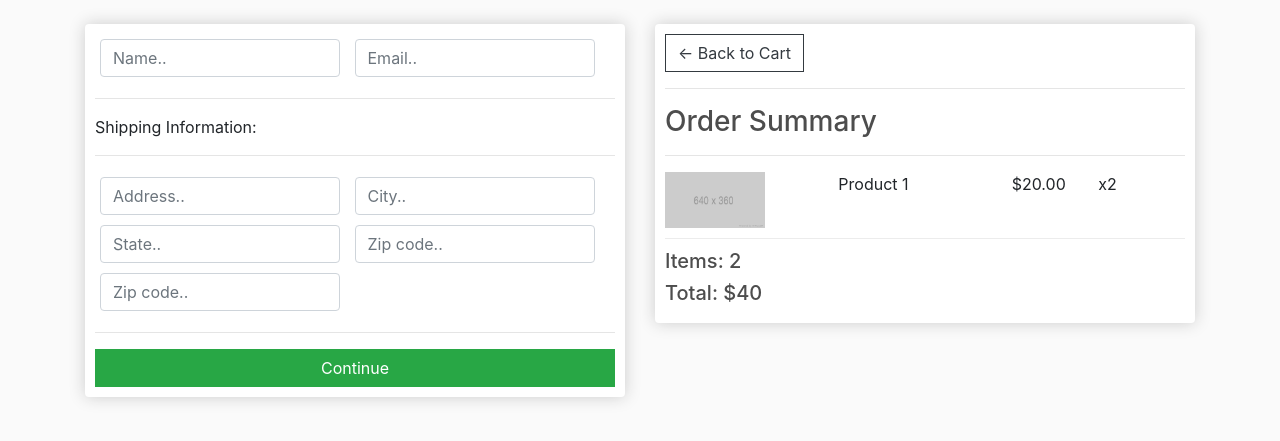
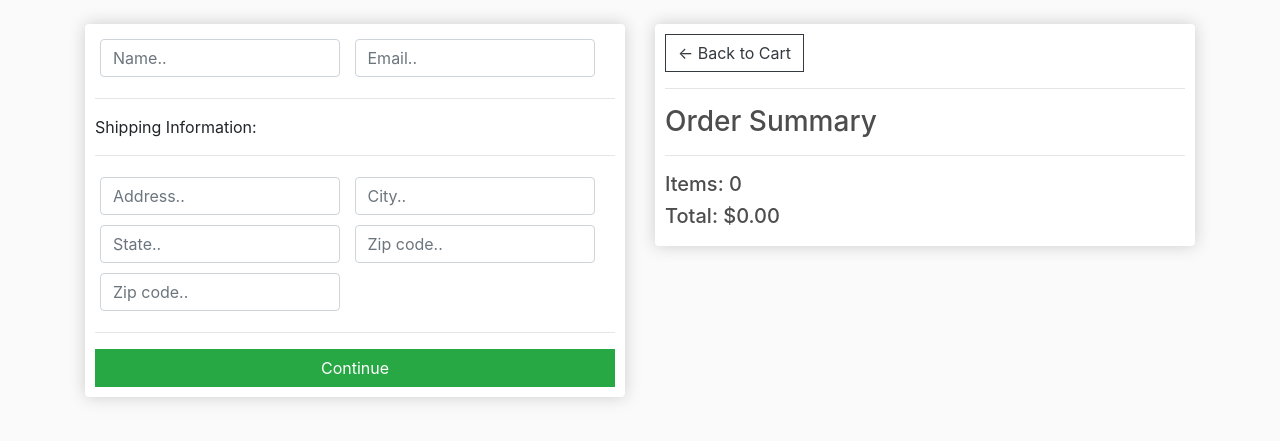
Before and after one commit to shobhit7390/E-Store, a Django app: page /checkout/ in a window 1280 px wide. Shown: the part 57-498 px from the top of the page. Run offline with Django 4.2, Linux system fonts and the light colour scheme; some libraries are stand-ins or nearby versions.

Commit message:
Cart total and checkout page data

```diff
--- a/store/templates/store/cart.html
+++ b/store/templates/store/cart.html
@@ -12,8 +12,8 @@
 
                 <table class="table">
                     <tr>
-                        <th><h5>Items : <strong>3</strong></h5></th>
-                        <th><h5>Total : <strong>$54</strong></h5></th>
+                        <th><h5>Items : <strong>{{order.get_cart_items}}</strong></h5></th>
+                        <th><h5>Total : <strong>${{order.get_cart_total|floatformat:2}}</strong></h5></th>
                         <th>
                             <a style="float: right; margin: 5px;" class="btn btn-success" href="{% url 'checkout' %}">Checkout</a>
                         </th>
@@ -45,7 +45,7 @@
 							<img class="chg-quantity" src="{% static  'images/arrow-down.png' %}">
 						</div>
                     </div>
-                    <div style="flex:1">$40</div>
+                    <div style="flex:1">${{item.get_total}}</div>
                 </div>
                 {% endfor %}
             </div>
--- a/store/templates/store/checkout.html
+++ b/store/templates/store/checkout.html
@@ -59,14 +59,17 @@
                 <h3>Order Summary</h3>
                 <hr>
 
+                {% for item in items %}
                 <div class="cart-row">
-					<div style="flex:2"><img class="row-image" src="{% static 'images/placeholder.png' %}"></div>
-					<div style="flex:2"><p>Product 1</p></div>
-					<div style="flex:1"><p>$20.00</p></div>
-					<div style="flex:1"><p>x2</p></div>
+					<div style="flex:2"><img class="row-image" src="{{item.product.imageURL}}"></div>
+					<div style="flex:2"><p>{{item.product.name}}</p></div>
+					<div style="flex:1"><p>${{item.product.price}}</p></div>
+					<div style="flex:1"><p>x{{item.quantity}}</p></div>
 				</div>
-				<h5>Items: 2</h5>
-				<h5>Total: $40</h5>
+                {% endfor %}
+
+				<h5>Items: {{order.get_cart_items}}</h5>
+				<h5>Total: ${{order.get_cart_total|floatformat:2}}</h5>
 
             </div>
         </div>
--- a/store/views.py
+++ b/store/views.py
@@ -16,10 +16,20 @@ def cart(request):
         items=order.orderitem_set.all()
     else:
         items=[]
-    context={'items':items}
+        order={'get_cart_total':0, 'get_cart_items':0}
+
+    context={'items':items, 'order':order}
     return render(request, 'store/cart.html', context)
 
 
 def checkout(request):
-    context={}
+    if request.user.is_authenticated:
+        customer=request.user.customer
+        order,created=Order.objects.get_or_create(customer=customer, complete=False)
+        items=order.orderitem_set.all()
+    else:
+        items=[]
+        order={'get_cart_total':0, 'get_cart_items':0}
+
+    context={'items':items, 'order':order}
     return render(request, 'store/checkout.html', context)
```
Also changed, not shown: store/models.py (+17 -0 lines), db.sqlite3.
